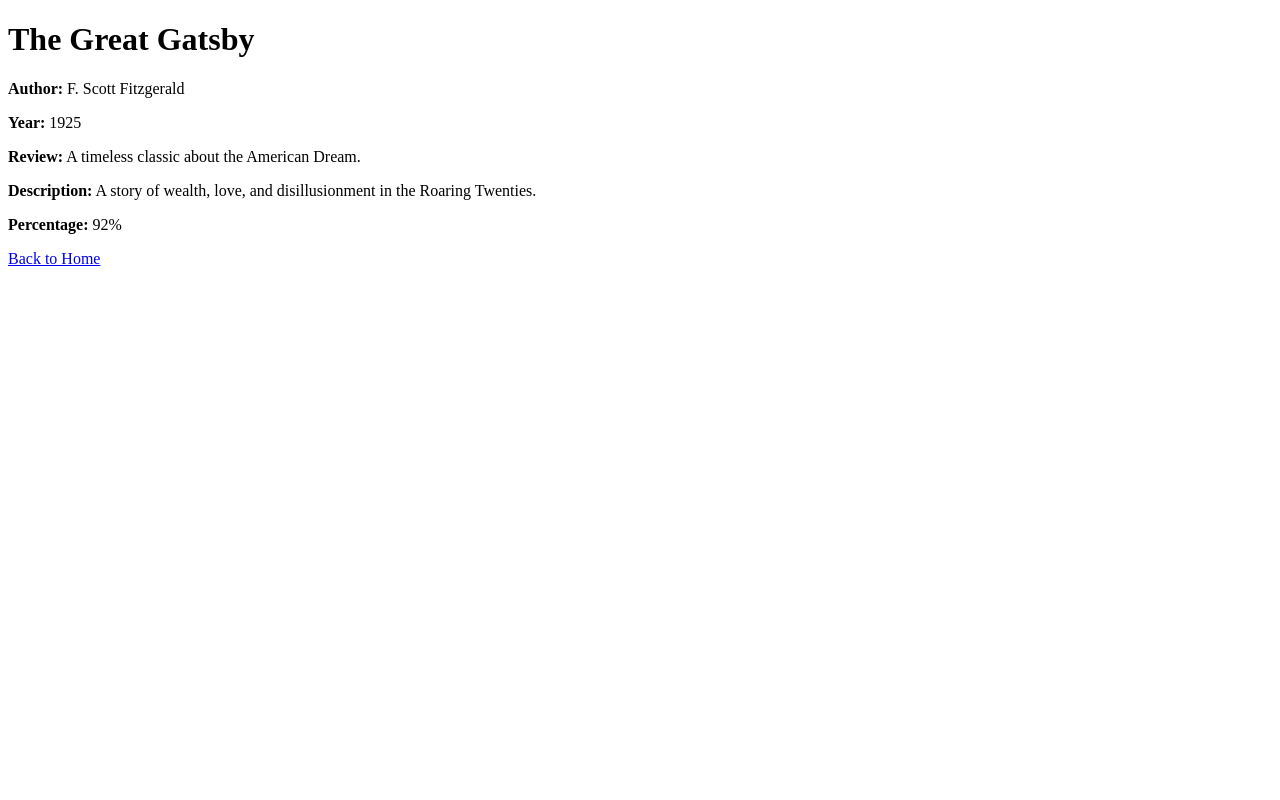
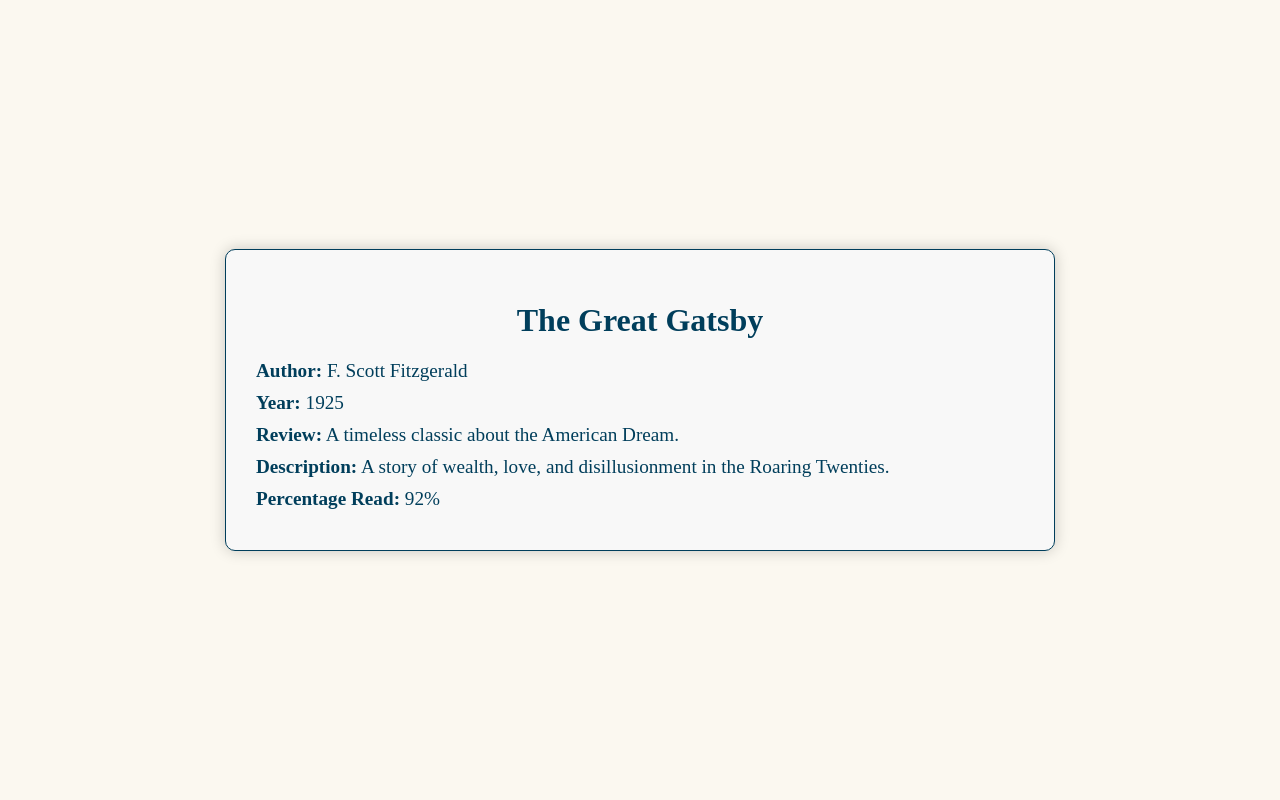
Before and after one commit to Sama-Sokkar/Digital-Library, a Flask app: page /book/1 in a window 1280 px wide. Run offline with Flask 3, Linux system fonts and the light colour scheme.

Commit message:
style: add some styling to individual book pages linked from home page

```diff
--- a/app.py
+++ b/app.py
@@ -85,8 +85,8 @@ def book_details(book_id):
     content = content.replace("{{review}}", book.get("review", "N/A"))
 
     # Only show description and percentage if they exist
-    description_html = f"<p><strong>Description:</strong> {book['description']}</p>" if book.get("description") else ""
-    percentage_html = f"<p><strong>Percentage:</strong> {book['percentage']}%</p>" if book.get("percentage") else ""
+    description_html = f"<p class='details-p'><strong>Description:</strong> {book['description']}</p>" if book.get("description") else ""
+    percentage_html = f"<p class='details-p'><strong>Percentage Read:</strong> {book['percentage']}%</p>" if book.get("percentage") else ""
 
     content = content.replace("{{description}}", description_html)
     content = content.replace("{{percentage}}", percentage_html)
--- /dev/null
+++ b/static/css/bookDetails.css
@@ -0,0 +1,30 @@
+/* Color palette : beige: #fbf8f0, blue: #003e5b, purple: #b8b6f2  darker-purple: #8987d0*/
+
+.details-body {
+  display: flex;
+  justify-content: center;
+  align-items: center;
+  height: 100vh;
+  margin: 0;
+  background-color: #fbf8f0;
+}
+
+.container {
+  background-color: #f8f8f8;
+  border: 1px solid #003e5b;
+  padding: 30px;
+  box-shadow: 0 0 15px rgba(0, 0, 0, 0.2);
+  width: 60%;
+  max-width: 800px;
+  border-radius: 10px;
+  color: #003e5b;
+}
+
+.details-title {
+  text-align: center;
+}
+
+.details-p {
+  font-size: 1.2rem;
+  margin: 10px 0;
+}
--- a/static/css/homeBooks.css
+++ b/static/css/homeBooks.css
@@ -1,13 +1,14 @@
 .homeTitle {
   color: #003e5b;
   text-align: center;
+  margin: 2rem 0;
 }
 
 .bookGrid {
   display: grid;
   grid-template-columns: repeat(auto-fit, minmax(300px, 2fr));
   gap: 20px;
-  padding: 0 5rem;
+  padding: 0 4.5rem 1.5rem 4.5rem;
 }
 
 .book-card {
@@ -17,6 +18,7 @@
   padding: 16px;
   box-shadow: 0 2px 6px rgba(0, 0, 0, 0.1);
   transition: transform 0.2s;
+  border: 1px solid #003e5b;
 }
 
 .book-card:hover {
--- a/templates/bookDetails.html
+++ b/templates/bookDetails.html
@@ -3,14 +3,18 @@
   <head>
     <meta charset="UTF-8" />
     <title>{{title}}</title>
+    <link rel="stylesheet" href="/static/css/bookDetails.css" />
   </head>
-  <body>
-    <h1>{{title}}</h1>
-    <p><strong>Author:</strong> {{author}}</p>
-    <p><strong>Year:</strong> {{year}}</p>
-    <p><strong>Review:</strong> {{review}}</p>
+  <body class="details-body">
+    <div class="container">
+      <h1 class="details-title">{{title}}</h1>
+      <p class="details-p"><strong>Author:</strong> {{author}}</p>
+      <p class="details-p"><strong>Year:</strong> {{year}}</p>
+      <p class="details-p"><strong>Review:</strong> {{review}}</p>
 
-    {{description}} {{percentage}}
-    <a href="/home">Back to Home</a>
+      {{description}} {{percentage}}
+
+      <!-- <a href="/home">Back to Home</a> -->
+    </div>
   </body>
 </html>
```
